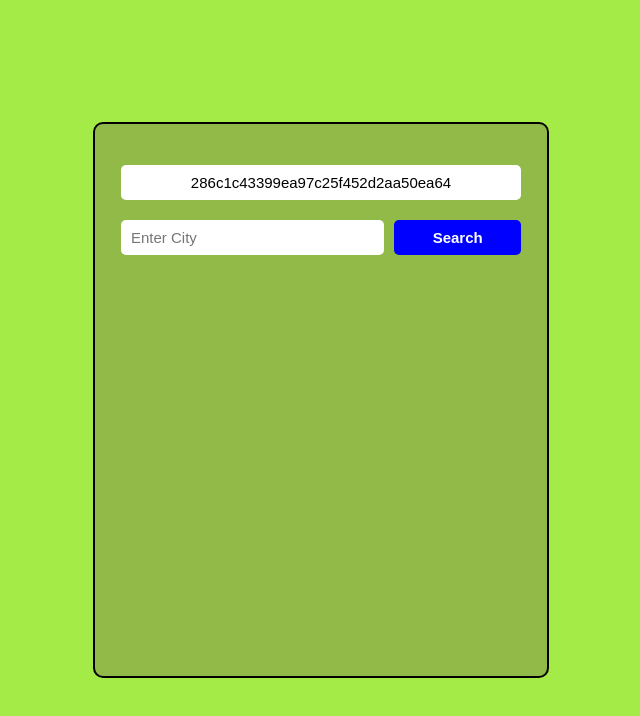
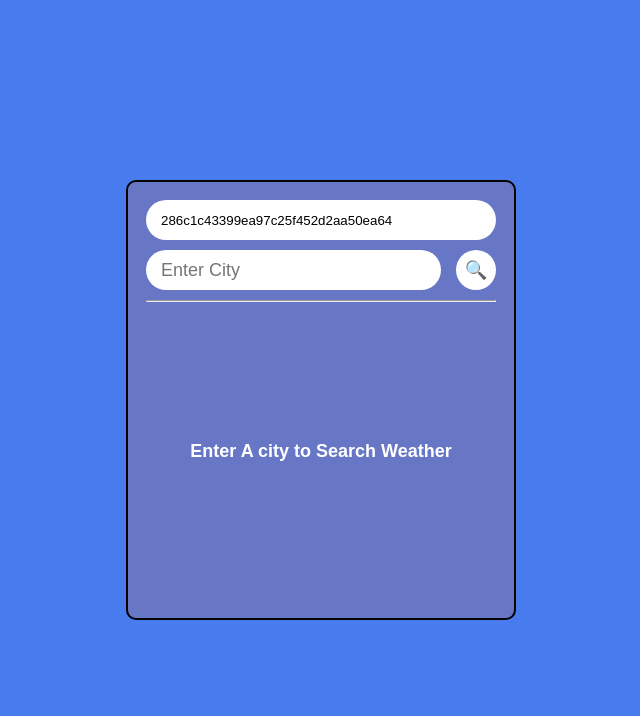
Before and after one commit to fareed-ak/simple-weather-app, a plain HTML site: page index.html in a window 1280 px wide. Shown: the whole page, without its empty margins (319-959 px from the left). Drawn offline with Linux system fonts and the light colour scheme.

Commit message:
polish ui

```diff
--- a/index.html
+++ b/index.html
@@ -5,6 +5,7 @@
   <meta name="viewport" content="width=device-width, initial-scale=1.0">
   <title>Weather App</title>
   <link rel="stylesheet" href="style.css">
+  <link rel="stylesheet" href="cdnjs.cloudflare.com">
 </head>
 <body>
   <div class="outer-container">
@@ -14,10 +15,15 @@
 
       <div class="search-container">
         <input type="text" name="" id="input-city" placeholder="Enter City">
-        <button id="search-button">Search</button>
+        <button id="search-button">&#128269;</button>
       </div>
+      <hr>
     </div>
-    <div class="container"></div>
+
+    <div class="bottom-container">
+      <div class="empty-container"><p>Enter A city to Search Weather</p></div>
+    </div>
+
   </div>
   <script src="main.js"></script>
 </body>
--- a/style.css
+++ b/style.css
@@ -1,7 +1,6 @@
 * {
   padding: 0px;
   margin: 0px;
-  -webkit-tap-highlight-color: none;
 }
 
 html, body {
@@ -12,18 +11,46 @@ html, body {
   justify-content: center;
   align-items: center;
   color: white;
-  background-color: rgb(164, 235, 72);
+  background-color: rgb(72, 124, 238);
   font-weight: bold;
   font-size: 18px;
 }
 
 .outer-container {
-  padding: 2%;
-  width: 400px;
-  height: 500px;
+  padding: 18px;
   border: 2px solid black;
-  background-color: rgba(102, 74, 74, 0.3);
   border-radius: 10px;
+  background-color: rgba(177, 106, 106, 0.3);
+  display: flex;
+  flex-direction: column;
+  height: 400px;
+  width: 350px;
+}
+
+input {
+  height: 40px;
+  border: none;
+  border-radius: 100px;
+  padding-left: 15px;
+}
+
+#input-city {
+  font-size: 18px;
+  width: 80%;
+}
+
+#search-button {
+  background: white;
+  border: none;
+  cursor: pointer;
+  border-radius: 50%;
+  height: 40px;
+  width: 40px;
+  font-size: 18px;
+}
+
+#search-button:active {
+  background-color: rgba(233, 229, 229, 0.3);
 }
 
 .top-container {
@@ -31,66 +58,88 @@ html, body {
   flex-direction: column;
   justify-content: space-around;
   gap: 10px;
-  height: 20%;
-  padding: 10px 0px;
   flex: 1;
+}
+
+.bottom-container {
+  display: flex;
+  flex-direction: column;
+  flex: 3;
+  justify-content: space-around
 }
 
 .search-container {
   display: flex;
+  gap: 10px;
   justify-content: space-between;
-  height: 35%;
-  gap: 10px;
 }
 
-#api-input {
-  height: 35%;
-  border: none;
-  text-align: center;
-  font-size: 15px;
-  border-radius: 5px;
+.city-display {
+  display: flex;
+  justify-content: end;
+  font-size: 1rem;
 }
 
-#input-city {
-  flex: 2;
-  border: none;
-  font-size: 15px;
-  padding-left: 10px;
-  border-radius: 5px;
+.weather-display {
+  display: flex;
+  justify-content: center;
+  align-items: center;
+  gap: 5px;
+  padding: 5px;
 }
 
-#search-button {
-  flex: 1;
-  border-radius: 5px;
-  border: none;
-  color: white;
-  background-color: blue;
-  font-size: 15px;
-  font-weight: bold;
-  cursor: pointer;
+.temp-display {
+  display: flex;
+  flex-direction: column;
 }
 
-#search-button:active {
-  background-color: white;
-  color: blue;
+.current-temp {
+  font-size: 2.5rem;
 }
 
-.error {
-  font-size: 20px;
-  color: red;
+.outer-other-info {
+  display: flex;
+  justify-content: space-between;
 }
 
-.container {
+.inner-other-info {
   display: flex;
   flex-direction: column;
-  justify-content: space-evenly;
-  gap: 20px;
-  height: 76%;
-  flex: 1;
+  align-items: center;
+  gap: 5px;
+  background-color: rgba(236, 233, 233, 0.1);
+  padding: 10px;
+  width: 25%;
+  border-radius: 10px;
 }
 
+.text-info {
+  font-size: 12px;
+  display: flex;
+  flex-direction: column;
+  justify-content: center;
+  align-items: center;
+}
+
+.text-info span {
+  text-align: center;
+}
+
+.info-icon {
+  font-size: 40px;
+}
+
+@media (max-width: 500px) {
+  .outer-container {
+    width: 80%;
+    height: 500px;
+  }
+}
+
+
 .error-container,
-.loading-container {
+.loading-container,
+.empty-container {
   width: 100%;
   height: 100%;
   display: flex;
@@ -98,23 +147,8 @@ html, body {
   align-items: center;
 }
 
-.icon-description-container {
-  display: flex;
-  align-items: center;
-  gap: 10px;
+.error {
+  color: red;
+  font-size: 20px;
+  font-weight: bold;
 }
-
-.icon {
-  border: 2px solid black;
-}
-
-@media (max-width: 500px) {
-  .outer-container {
-    width: 75%;
-    height: 70%;
-    padding: 5%;
-  }
-  #input-city {
-  width: 40%;
-  }
-}
```
